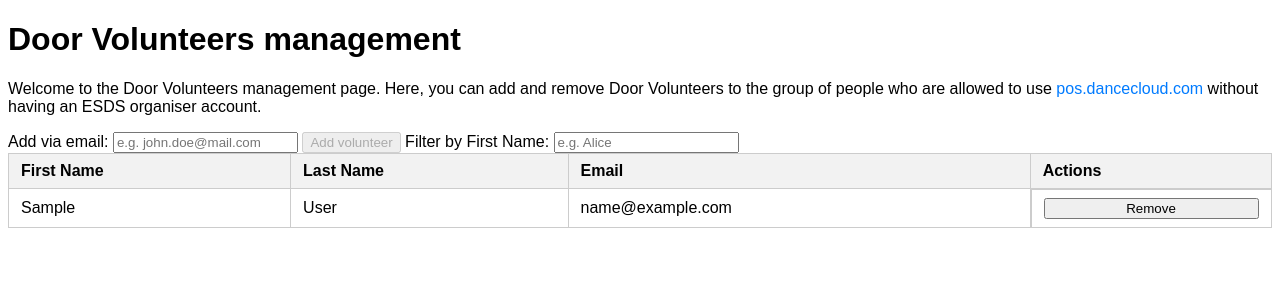
After one commit to TristanGoss/esds-apps, a FastAPI app: template templates/door_volunteers.html in a window 1280 px wide. The commit adds this page. Shown: the top 300 px of the page. Run offline with FastAPI, Linux system fonts and the light colour scheme; the template is opened without the code that fills it: most values are stand-ins (such as "Sample title", 1, 10 or a date in 2020); parts of the project's set-up code (start-up, migrations or seed data) failed here and were passed over.

Commit message:
added basic interface for managing door volunteers

```diff
--- /dev/null
+++ b/public/js/door_volunteers.js
@@ -0,0 +1,76 @@
+const cardFrontModal = document.getElementById("cardFrontModal");
+const cardFrontModalClose = document.getElementById("cardFrontModalClose");
+const cardFrontModalloadingMessage = document.getElementById("cardFrontModalloadingMessage");
+const cardFrontImage = document.getElementById("cardFrontImage");
+
+const printModal = document.getElementById("printModal");
+const printModalClose = document.getElementById("printModalClose");
+
+
+// Filter the table based on the provided first name.
+document.addEventListener("DOMContentLoaded", function () {
+    const input = document.getElementById("filter-first-name");
+    const rows = document.querySelectorAll("tbody tr");
+
+    input.addEventListener("input", function () {
+        const filterValue = input.value.toLowerCase().trim();
+
+        rows.forEach(row => {
+            const firstNameCell = row.cells[2];  // First name is in the 3rd column
+            const firstName = firstNameCell.textContent.toLowerCase();
+            row.style.display = firstName.includes(filterValue) ? "" : "none";
+        });
+    });
+});
+
+
+// Submit a request to add a volunteer to the group
+function submitAdd(volunteer_email) {
+    fetch('/door-volunteers/add', {
+        method: 'POST',
+        headers: {
+            'Content-Type': 'application/json',
+        },
+        body: JSON.stringify({ volunteer_email }),
+    })
+    .then(response => {
+        if (response.redirected) {
+            window.location.href = response.url;
+        } else if (response.ok) {
+            window.location.reload();
+        } else {
+            alert('Failed to add volunteer.');
+        }
+    })
+    .catch(() => {
+        alert('Failed to add volunteer.');
+    });
+}
+
+
+// Submit a request to remove a volunteer from the group
+function submitRemove(volunteerUuid, volunteerFirstName) {
+    const confirmMsg = `Are you sure you want to remove ${volunteerFirstName} from the Door Volunteers group? They will no longer be able to access pos.dancecloud.com`;
+    const confirmed = window.confirm(confirmMsg);
+
+    if (!confirmed) return;
+
+    fetch(`/door-volunteers/${volunteerUuid}/remove`, {
+        method: 'POST',
+        headers: {
+            'Content-Type': 'application/json',
+        },
+    })
+    .then(response => {
+        if (response.redirected) {
+            window.location.href = response.url;
+        } else if (response.ok) {
+            window.location.reload();
+        } else {
+            alert('Failed to remove volunteer.');
+        }
+    })
+    .catch(() => {
+        alert('Failed to remove volunteer.');
+    });
+}
--- a/src/esds_apps/config.py
+++ b/src/esds_apps/config.py
@@ -9,7 +9,7 @@ LOGGING_LEVEL = logging.DEBUG
 CACHE_ROOT = '/tmp/esds_cache'
 
 SECRETS = dotenv_values('.env')
-for var_name in ['DC_API_TOKEN', 'GMAIL_APP_PASSWORD', 'UI_PASSWORD', 'PASS2U_API_KEY']:
+for var_name in ['DC_API_TOKEN', 'GMAIL_APP_PASSWORD', 'UI_PASSWORD', 'PASS2U_API_KEY', 'DOOR_VOLUNTEERS_TEAM_ID']:
     if var_name not in SECRETS:
         raise RuntimeError(f'Environment variable {var_name} is missing from the .env file.')
 
--- a/src/esds_apps/main.py
+++ b/src/esds_apps/main.py
@@ -20,9 +20,12 @@ from esds_apps import config
 from esds_apps.auth import password_auth, require_valid_cookie
 from esds_apps.classes import MembershipCardStatus, PrintablePdfError
 from esds_apps.dancecloud_interface import (
+    add_door_volunteer,
+    fetch_door_volunteers,
     fetch_membership_card_checks,
     fetch_membership_cards,
     reissue_membership_card,
+    remove_door_volunteer,
     set_membership_card_status,
 )
 from esds_apps.membership_cards import auto_issue_unissued_cards, generate_card_front_png, printable_pdf
@@ -80,6 +83,32 @@ async def membership_cards(request: Request):
     return config.TEMPLATES.TemplateResponse(
         request, 'membership_cards.html', {'cards': await fetch_membership_cards()}
     )
+
+
+@app.api_route('/door-volunteers', methods=['GET', 'POST'], response_class=HTMLResponse)
+@password_auth
+async def door_volunteers(request: Request):
+    return config.TEMPLATES.TemplateResponse(
+        request, 'door_volunteers.html', {'volunteers': await fetch_door_volunteers()}
+    )
+
+
+@app.post('/door-volunteers/add', response_class=RedirectResponse)
+async def add_volunteer(request: Request, _: None = Depends(require_valid_cookie)):
+    # remove the door volunteer from the group
+    await add_door_volunteer(request.json()['volunteer_email'])
+
+    # Redirect back to the table view
+    return RedirectResponse(url='/door-volunteers', status_code=303)
+
+
+@app.post('/door-volunteers/{volunteer_uuid}/remove', response_class=RedirectResponse)
+async def remove_volunteer(request: Request, volunteer_uuid: str, _: None = Depends(require_valid_cookie)):
+    # remove the door volunteer from the group
+    await remove_door_volunteer(volunteer_uuid)
+
+    # Redirect back to the table view
+    return RedirectResponse(url='/door-volunteers', status_code=303)
 
 
 @app.get('/membership-cards/scanner', response_class=HTMLResponse)
@@ -179,7 +208,7 @@ async def reissue_card(
     log.info(f'Reissued card with UUID {card_uuid} because it was {reason}')
 
     # Redirect back to the table view
-    return RedirectResponse(url='/membership_cards', status_code=303)
+    return RedirectResponse(url='/membership-cards', status_code=303)
 
 
 @app.post('/membership-cards/{card_uuid}/cancel', response_class=RedirectResponse)
@@ -197,7 +226,7 @@ async def cancel_card(request: Request, card_uuid: str, _: None = Depends(requir
     log.info(f'Cancelled card with UUID {card_uuid}')
 
     # Redirect back to the table view
-    return RedirectResponse(url='/membership_cards', status_code=303)
+    return RedirectResponse(url='/membership-cards', status_code=303)
 
 
 @app.get('/membership-cards/{card_number}/card-front.png', response_class=Response)
--- /dev/null
+++ b/templates/door_volunteers.html
@@ -0,0 +1,67 @@
+<!DOCTYPE html>
+<html>
+<head>
+    <title>ESDS Door Volunteers</title>
+    <link rel="icon" href="/public/favicon.ico">
+    <link rel="stylesheet" href="/public/css/membership_cards.css">
+</head>
+<body>
+    <h1>Door Volunteers management</h1>
+    <p>Welcome to the Door Volunteers management page. Here, you can add and remove Door Volunteers to the group of people
+        who are allowed to use  <a href="pos.dancecloud.com" target="_blank">pos.dancecloud.com</a> without having an ESDS organiser account.
+    </p>
+    <form id="door-volunteer-form">
+        <label for="add-via-email">Add via email:</label>
+        <input type="text" id="add-via-email" placeholder="e.g. john.doe@mail.com">
+        <button type="button"
+                id="add-volunteer-btn"
+                class="action-button"
+                disabled>
+            Add volunteer
+        </button>
+        <label for="filter-first-name">Filter by First Name:</label>
+        <input type="text" id="filter-first-name" placeholder="e.g. Alice">
+        <table>
+            <thead>
+                <tr>
+                    <th>First Name</th>
+                    <th>Last Name</th>
+                    <th>Email</th>
+                    <th>Actions</th>
+                </tr>
+            </thead>
+            <tbody>
+                {% for volunteer in volunteers %}
+                <tr>
+                    <td>{{ volunteer.first_name }}</td>
+                    <td>{{ volunteer.last_name }}</td>
+                    <td>{{ volunteer.email }}</td>
+                    <td class="action-cell">
+                        <div class="action-group">
+                            <button type="button"
+                                    id="remove-btn-{{ volunteer.volunteer_uuid }}"
+                                    onclick="submitRemove('{{ volunteer.volunteer_uuid }}', '{{ volunteer.first_name }}')"
+                                    class="action-button">
+                                Remove
+                            </button>
+                        </div>
+                    </td>
+                </tr>
+                {% endfor %}
+            </tbody>
+        </table>
+    </form>
+    <script src="/public/js/door_volunteers.js"></script>
+    <script>
+    // Enable Add button only when input is not empty
+    const addInput = document.getElementById('add-via-email');
+    const addBtn = document.getElementById('add-volunteer-btn');
+    addInput.addEventListener('input', function() {
+        addBtn.disabled = !addInput.value.trim();
+    });
+    addBtn.addEventListener('click', function() {
+        submitAdd(addInput.value.trim());
+    });
+    </script>
+</body>
+</html>
```
Also changed, not shown: src/esds_apps/classes.py (+12 -3 lines), src/esds_apps/dancecloud_interface.py (+60 -1 lines), templates/landing.html (+4 -3 lines).
